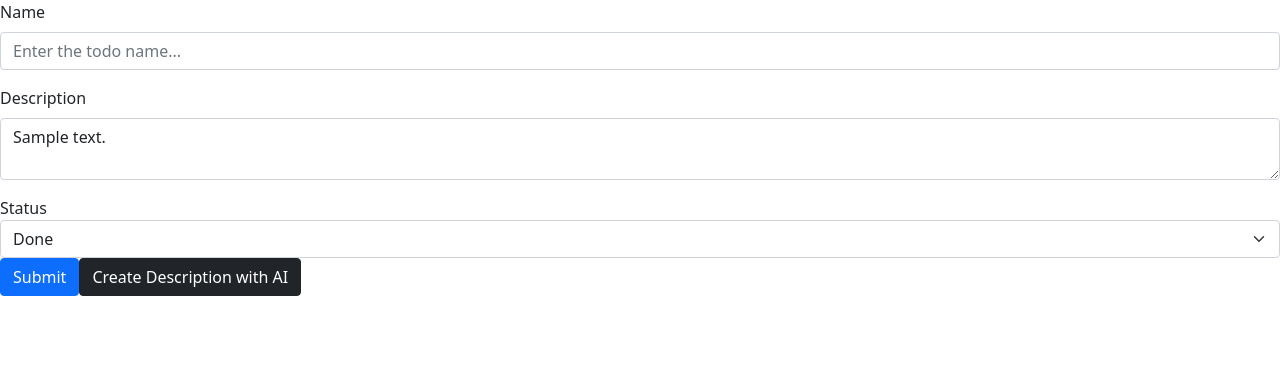
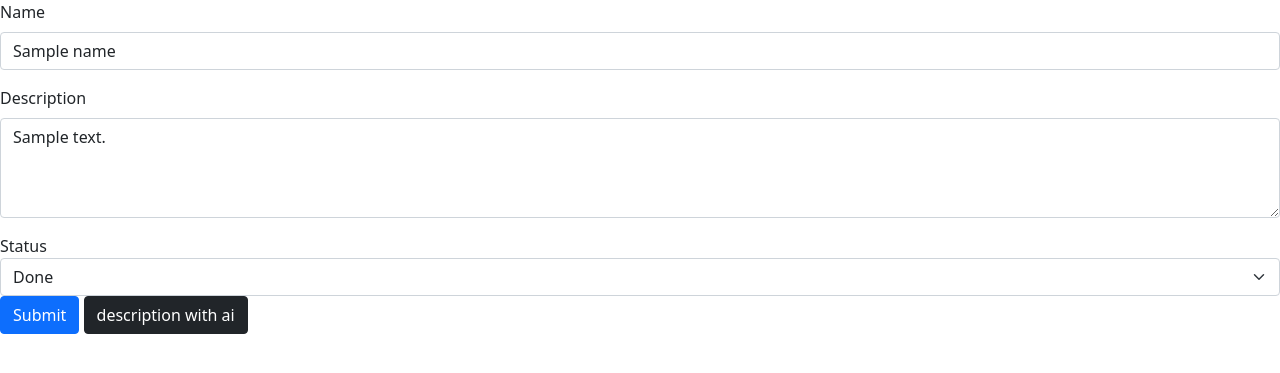
Before and after one commit to SunilRajaan/TODO, a Django app: template templates/create.html in a window 1280 px wide. Shown: the top 373 px of the page. Run offline with Django 5.2, Linux system fonts and the light colour scheme; the template is opened without the code that fills it: most values are stand-ins (such as "Sample title", 1, 10 or a date in 2020).

Commit message:
Creating description with ai

```diff
--- a/templates/create.html
+++ b/templates/create.html
@@ -12,11 +12,11 @@
     {% csrf_token %}
     <div class="mb-3">
             <label for="name" class="form-label">Name</label>
-            <input type="text" class="form-control" name="name"  required placeholder="Enter the todo name..." id="name">
+            <input type="text" class="form-control" id="name" value="{{name}}" placeholder="Enter todo name" name="name" required />
     </div>
     <div class="mb-3">
         <label for="description" class="form-label">Description</label>
-        <textarea class="form-control" name="description" required id="description">{{generated_description}}</textarea>
+        <textarea name="description" rows="3" type="text"  class="form-control" placeholder="add description here" id="description" style="height: 100px">{{generated_description}}</textarea>
     </div>
     <div class="col-12">
         <label for="Status">Status</label>
@@ -36,7 +36,8 @@
             {% endif%}
         </select>
     </div>
-    <button type="submit" class="btn btn-primary" name="action" value="create">Submit</button><button type="button" class="btn btn-dark" name="action" value="generate">Create Description with AI</button>
+    <button type="submit" class="btn btn-primary" name="action" value="create">Submit</button>
+    <Button class="btn btn-dark" name="action" value="generate" type="submit">description with ai</Button>
 </form>
 
 </body>
--- a/templates/edit.html
+++ b/templates/edit.html
@@ -8,6 +8,7 @@
 <script src="https://cdn.jsdelivr.net/npm/bootstrap@5.0.2/dist/js/bootstrap.bundle.min.js" integrity="sha384-MrcW6ZMFYlzcLA8Nl+NtUVF0sA7MsXsP1UyJoMp4YLEuNSfAP+JcXn/tWtIaxVXM" crossorigin="anonymous"></script>
 </head>
 <body>
+    {% include "nav.html" %}
     <form method="post">
         {% csrf_token %}
         {{form}}
--- a/templates/index.html
+++ b/templates/index.html
@@ -10,9 +10,6 @@
 </head>
 <body>
     {% include 'nav.html' %}
-    {% block content %}
-
-    {% endblock %}
     <table class="table table-hover">
       <thead>
         <tr>
@@ -26,7 +23,8 @@
     <tbody>
     {% for i in todos %}
       <tr>
-        <th scope="row">{{i.id}}</th>
+        <!-- <th scope="row">{{i.id}}</th> -->
+        <th scope="row">{{ forloop.counter }}</th>
         <td>{{i.name}}</td>
         <td>{{i.description}}</td>
         <td>{{i.status}}</td>
```
Also changed, not shown: base/AI.py (+5 -5 lines), base/views.py (+13 -5 lines), db.sqlite3. Lines whose indentation alone changed are shown as unchanged.
